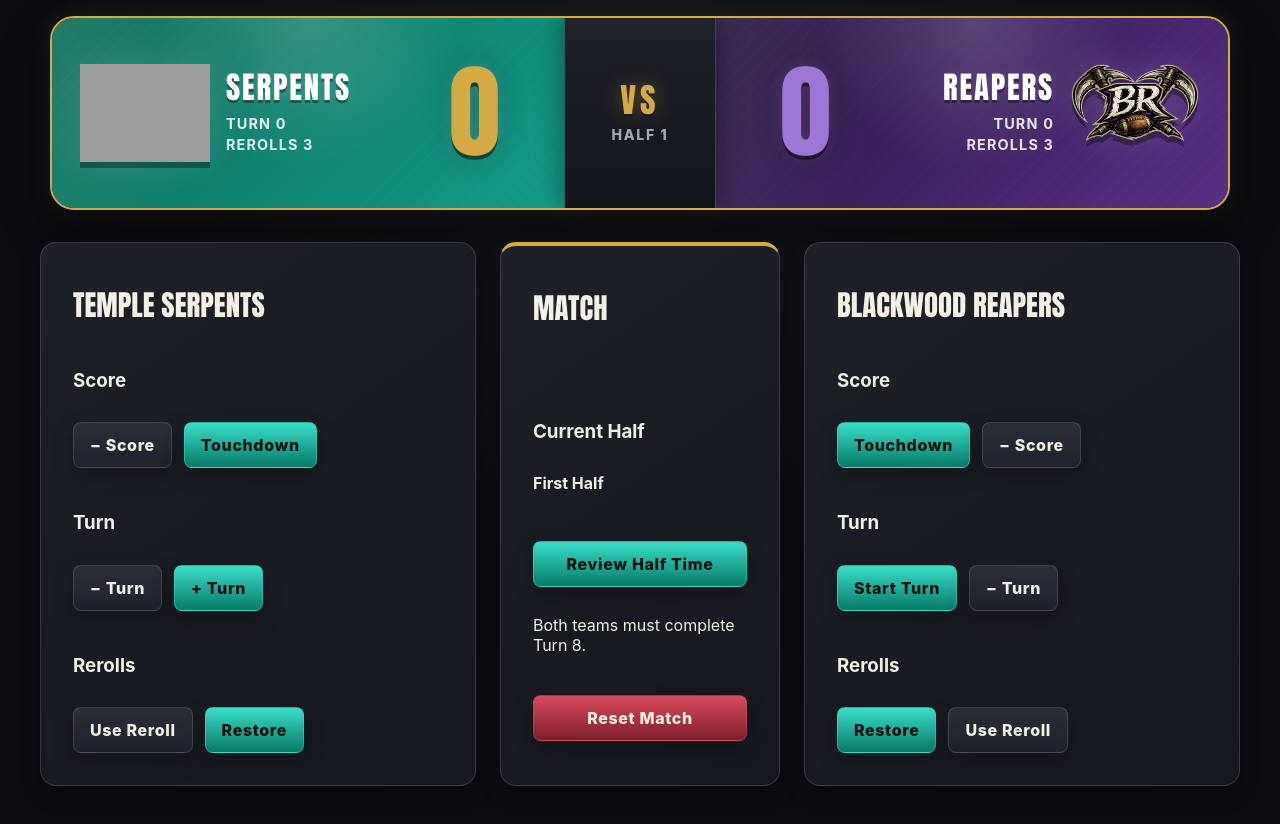
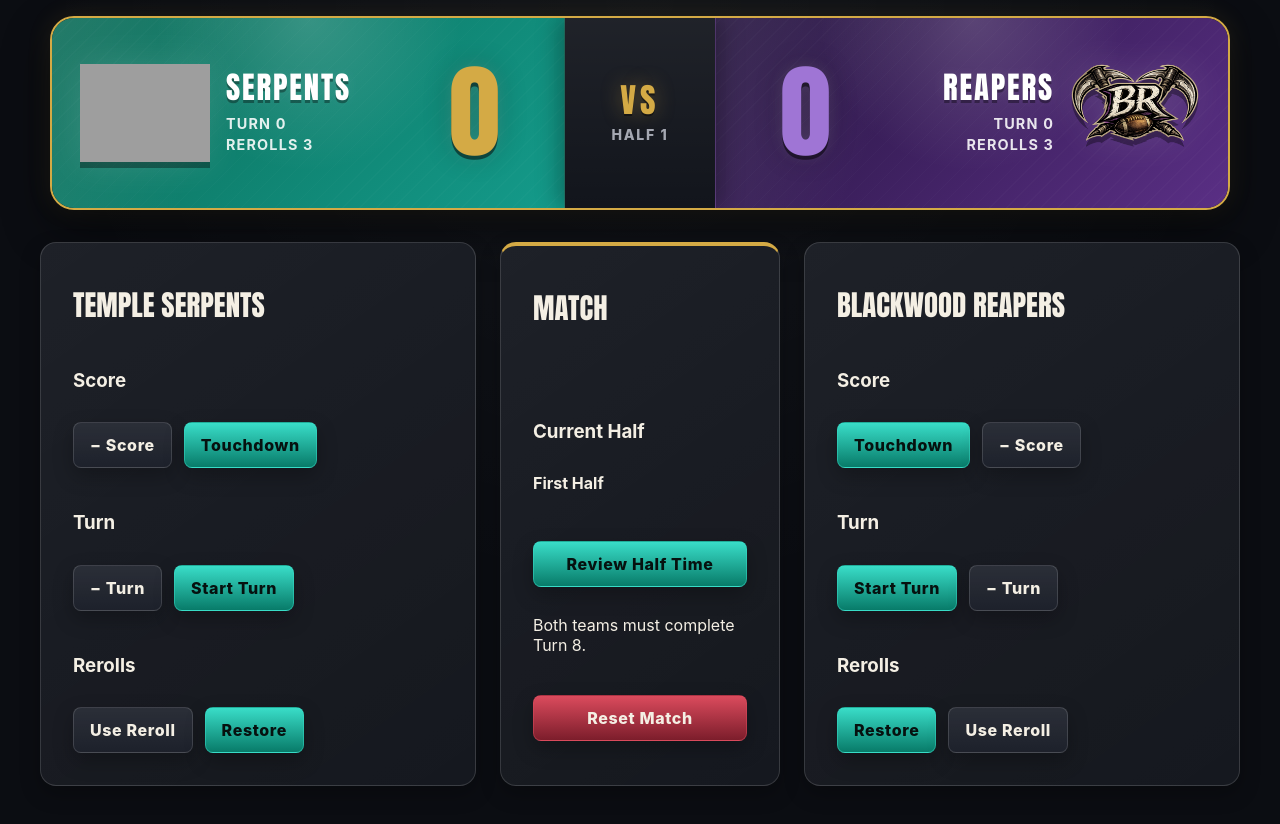
Before and after one commit to moloch291/blood-bowl-scoreboard-ui, a React (Vite) app: page / in a window 1280 px wide. Both pictures are taken after a click on the button "START MATCH". Shown: the top 824 px of the page. Built offline with nearby package versions, Linux system fonts and the light colour scheme; grey boxes are pictures that could not be loaded.

Commit message:
fix button text

```diff
--- a/src/components/ControlPanel/ControlPanel.tsx
+++ b/src/components/ControlPanel/ControlPanel.tsx
@@ -134,7 +134,7 @@ export function ControlPanel({
                                 onClick={() => onStartTurn("home")}
                                 disabled={isMatchFinished}
                             >
-                                + Turn
+                                Start Turn
                             </button>
                         ) : (
                             <button
```
